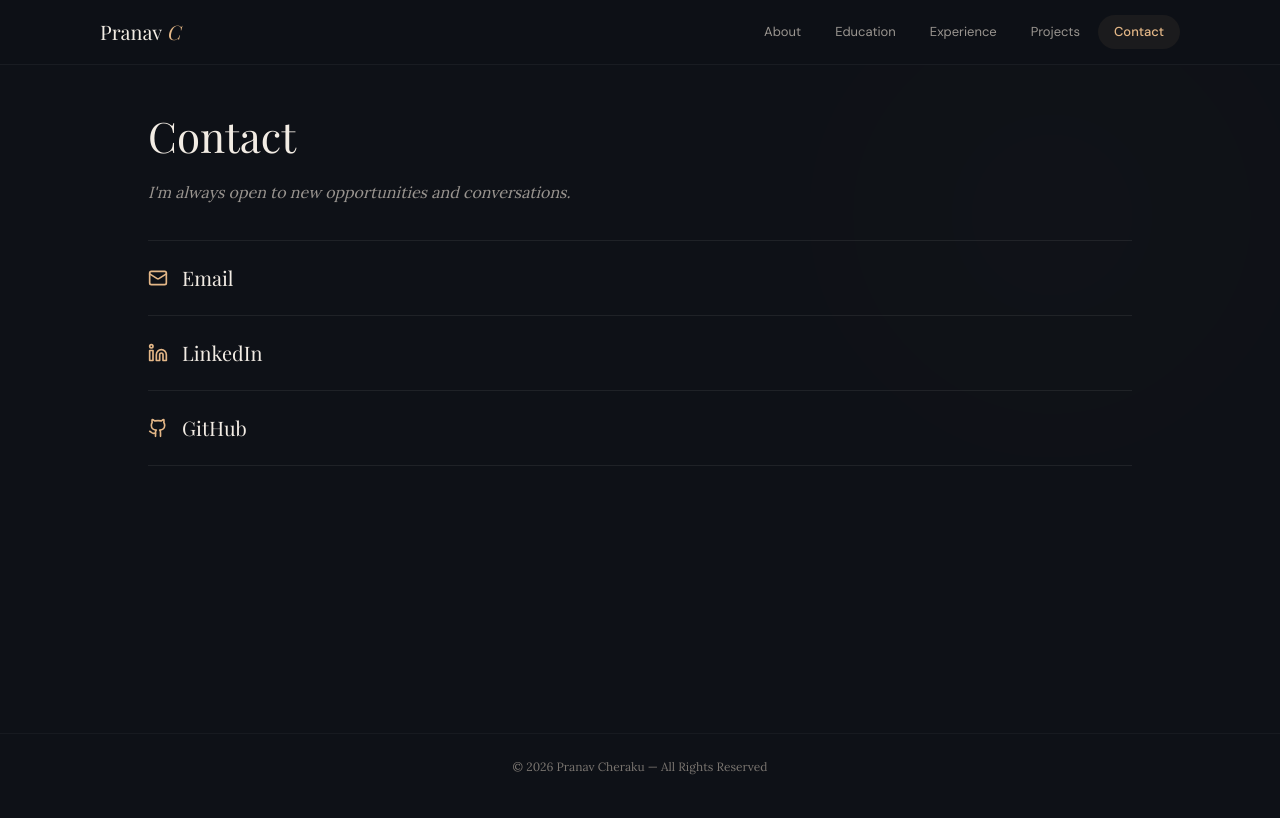
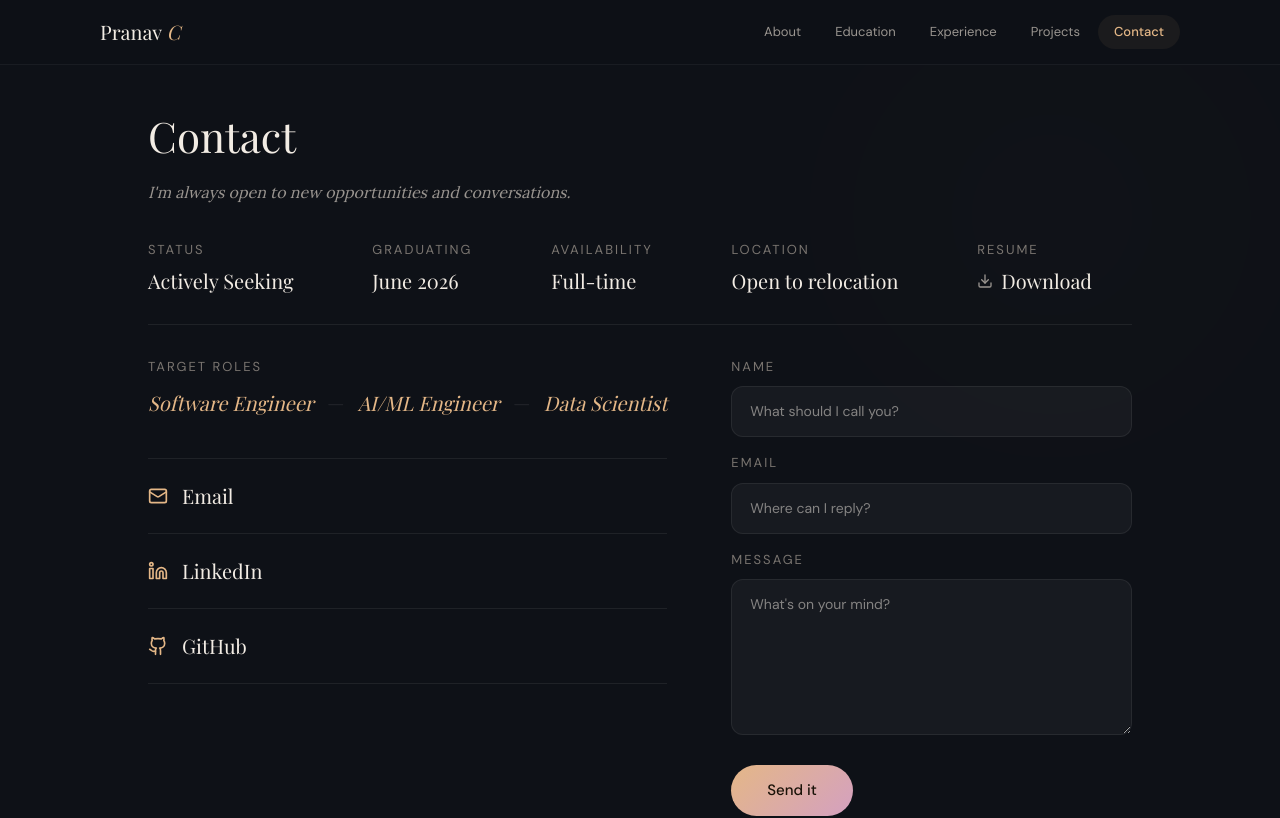
Before and after one commit to pranav-cheraku/portfolio, a Next.js app in the folder my-app/: page /contact in a window 1280 px wide. Shown: the top 818 px of the page. Built offline with nearby package versions, Linux system fonts and the light colour scheme.

Commit message:
Added contact form, role seeking information and resume

```diff
--- /dev/null
+++ b/my-app/app/contact/ContactForm.tsx
@@ -0,0 +1,149 @@
+"use client";
+
+import { useState } from "react";
+import { T } from "@/lib/theme";
+
+// Tracks which field is currently focused for accent border highlight
+type FocusedField = "name" | "email" | "message" | null;
+
+// Shared input style — slightly rounded, border brightens on focus
+function inputStyle(focused: boolean): React.CSSProperties {
+  return {
+    width: "100%",
+    boxSizing: "border-box",
+    background: "rgba(255,255,255,0.04)",
+    border: `1px solid ${focused ? T.accent : T.border}`,
+    borderRadius: 12,
+    padding: "14px 18px",
+    fontFamily: "var(--font-dm-sans), sans-serif",
+    fontSize: 14,
+    color: T.heading,
+    outline: "none",
+    transition: "border-color 0.25s ease",
+  };
+}
+
+// Shared label style
+function labelStyle(): React.CSSProperties {
+  return {
+    display: "block",
+    fontFamily: "var(--font-dm-sans), sans-serif",
+    fontSize: 13,
+    color: T.muted,
+    letterSpacing: 2,
+    textTransform: "uppercase",
+    marginBottom: 10,
+  };
+}
+
+// Contact form with name, email, message fields and a success state on submit
+export default function ContactForm() {
+  const [focused, setFocused] = useState<FocusedField>(null);
+  const [submitted, setSubmitted] = useState(false);
+  const [btnHovered, setBtnHovered] = useState(false);
+
+  const handleSubmit = (e: React.FormEvent) => {
+    e.preventDefault();
+    setSubmitted(true);
+  };
+
+  if (submitted) {
+    return (
+      <div style={{ paddingTop: 8 }}>
+        {/* Success heading */}
+        <div
+          style={{
+            fontFamily: "var(--font-playfair), serif",
+            fontSize: 28,
+            fontWeight: 400,
+            fontStyle: "italic",
+            color: T.accent,
+            marginBottom: 10,
+          }}
+        >
+          Message sent.
+        </div>
+
+        {/* Success subtext */}
+        <div
+          style={{
+            fontFamily: "var(--font-lora), serif",
+            fontSize: 15,
+            color: T.body,
+            fontStyle: "italic",
+          }}
+        >
+          Thanks for reaching out, I&apos;ll get back to you soon!
+        </div>
+      </div>
+    );
+  }
+
+  return (
+    <form onSubmit={handleSubmit}>
+
+      {/* Name field */}
+      <div style={{ marginBottom: 16 }}>
+        <label style={labelStyle()}>Name</label>
+        <input
+          type="text"
+          placeholder="What should I call you?"
+          required
+          onFocus={() => setFocused("name")}
+          onBlur={() => setFocused(null)}
+          style={inputStyle(focused === "name")}
+        />
+      </div>
+
+      {/* Email field */}
+      <div style={{ marginBottom: 16 }}>
+        <label style={labelStyle()}>Email</label>
+        <input
+          type="email"
+          placeholder="Where can I reply?"
+          required
+          onFocus={() => setFocused("email")}
+          onBlur={() => setFocused(null)}
+          style={inputStyle(focused === "email")}
+        />
+      </div>
+
+      {/* Message field */}
+      <div style={{ marginBottom: 24 }}>
+        <label style={labelStyle()}>Message</label>
+        <textarea
+          rows={6}
+          placeholder="What's on your mind?"
+          required
+          onFocus={() => setFocused("message")}
+          onBlur={() => setFocused(null)}
+          style={{ ...inputStyle(focused === "message"), resize: "vertical" }}
+        />
+      </div>
+
+      {/* Submit button — pill shape, warm gradient, left-aligned */}
+      <button
+        type="submit"
+        onMouseEnter={() => setBtnHovered(true)}
+        onMouseLeave={() => setBtnHovered(false)}
+        style={{
+          fontFamily: "var(--font-dm-sans), sans-serif",
+          fontSize: 15,
+          fontWeight: 500,
+          color: "#1a1208",
+          background: `linear-gradient(135deg, ${T.accent}, #d4a0c0)`,
+          border: "none",
+          borderRadius: 50,
+          padding: "14px 36px",
+          cursor: "pointer",
+          opacity: btnHovered ? 0.88 : 1,
+          transform: btnHovered ? "translateY(-2px)" : "translateY(0)",
+          transition: "opacity 0.25s ease, transform 0.25s ease",
+        }}
+      >
+        Send it
+      </button>
+
+    </form>
+  );
+}
--- /dev/null
+++ b/my-app/app/contact/ResumeDownload.tsx
@@ -0,0 +1,50 @@
+"use client";
+
+import { useState } from "react";
+import { Download } from "lucide-react";
+import { T } from "@/lib/theme";
+
+// Resume column — matches the stat label/value style in the stats grid
+export default function ResumeDownload() {
+  const [hovered, setHovered] = useState(false);
+
+  return (
+    <div style={{ marginRight: 40 }}>
+      {/* Label — same style as STATUS, GRADUATING, etc. */}
+      <div
+        style={{
+          fontFamily: "var(--font-dm-sans), sans-serif",
+          fontSize: 13,
+          color: T.muted,
+          letterSpacing: 2,
+          textTransform: "uppercase",
+          marginBottom: 6,
+        }}
+      >
+        Resume
+      </div>
+
+      {/* Download button — sits where the stat value would be */}
+      <a
+        href="/resume.pdf"
+        download
+        onMouseEnter={() => setHovered(true)}
+        onMouseLeave={() => setHovered(false)}
+        style={{
+          display: "inline-flex",
+          alignItems: "center",
+          gap: 8,
+          fontFamily: "var(--font-playfair), serif",
+          fontSize: 20,
+          color: hovered ? T.accent : T.heading,
+          textDecoration: "none",
+          transform: hovered ? "translateY(-2px)" : "translateY(0)",
+          transition: "color 0.25s ease, transform 0.25s ease",
+        }}
+      >
+        <Download size={16} color={hovered ? T.accent : T.body} style={{ transition: "color 0.25s ease" }} />
+        Download
+      </a>
+    </div>
+  );
+}
--- a/my-app/app/contact/page.tsx
+++ b/my-app/app/contact/page.tsx
@@ -1,7 +1,11 @@
 import FadeIn from "@/components/FadeIn";
 import Glow from "@/components/Glow";
 import ContactLinks from "./ContactLinks";
+import ContactForm from "./ContactForm";
+import ResumeDownload from "./ResumeDownload";
 import { T } from "@/lib/theme";
+
+const ROLES = ["Software Engineer", "AI/ML Engineer", "Data Scientist"];
 
 export const metadata = {
   title: "Pranav Cheraku - Contact",
@@ -46,10 +50,112 @@ export default function ContactPage() {
         </p>
       </FadeIn>
 
-      {/* Contact link rows */}
-      <FadeIn delay={120}>
-        <ContactLinks />
+      {/* Stats row — full width */}
+      <FadeIn delay={100}>
+        <div
+          className="contact-stats"
+          style={{
+            display: "grid",
+            gridTemplateColumns: "repeat(5, auto)",
+            justifyContent: "space-between",
+            gap: "0",
+            paddingBottom: 28,
+            borderBottom: `1px solid ${T.border}`,
+            marginBottom: 32,
+          }}
+        >
+          {[
+            { label: "Status", value: "Actively Seeking" },
+            { label: "Graduating", value: "June 2026" },
+            { label: "Availability", value: "Full-time" },
+            { label: "Location", value: "Open to relocation" },
+          ].map(({ label, value }) => (
+            <div key={label}>
+              <div
+                style={{
+                  fontFamily: "var(--font-dm-sans), sans-serif",
+                  fontSize: 13,
+                  color: T.muted,
+                  letterSpacing: 2,
+                  textTransform: "uppercase",
+                  marginBottom: 6,
+                }}
+              >
+                {label}
+              </div>
+              <div
+                style={{
+                  fontFamily: "var(--font-playfair), serif",
+                  fontSize: 20,
+                  color: T.heading,
+                }}
+              >
+                {value}
+              </div>
+            </div>
+          ))}
+
+          {/* Resume — fifth column */}
+          <ResumeDownload />
+
+        </div>
       </FadeIn>
+
+      {/* Two-column layout — seeking+links left, form right */}
+      <div className="contact-layout" style={{ display: "grid", gridTemplateColumns: "1fr 1fr", gap: 64, alignItems: "start" }}>
+
+        {/* Left column: seeking roles + contact links */}
+        <FadeIn delay={160} direction="left">
+          <div>
+            {/* Seeking label */}
+            <div
+              style={{
+                fontFamily: "var(--font-dm-sans), sans-serif",
+                fontSize: 12,
+                color: T.muted,
+                letterSpacing: 2,
+                textTransform: "uppercase",
+                fontSize: 13,
+                marginBottom: 12,
+              }}
+            >
+              Target Roles
+            </div>
+
+            {/* Role types — all on one line */}
+            <div style={{ display: "flex", alignItems: "center", gap: 14, marginBottom: 40 }}>
+              {ROLES.map((role, i) => (
+                <span key={role} style={{ display: "flex", alignItems: "center", gap: 14 }}>
+                  <span
+                    style={{
+                      fontFamily: "var(--font-playfair), serif",
+                      fontSize: 20,
+                      fontWeight: 400,
+                      fontStyle: "italic",
+                      color: T.accent,
+                      whiteSpace: "nowrap",
+                    }}
+                  >
+                    {role}
+                  </span>
+                  {i < ROLES.length - 1 && (
+                    <span style={{ color: T.border }}>—</span>
+                  )}
+                </span>
+              ))}
+            </div>
+
+            {/* Contact links */}
+            <ContactLinks />
+          </div>
+        </FadeIn>
+
+        {/* Right column: contact form */}
+        <FadeIn delay={200} direction="right">
+          <ContactForm />
+        </FadeIn>
+
+      </div>
     </div>
   );
 }
--- a/my-app/app/globals.css
+++ b/my-app/app/globals.css
@@ -16,6 +16,21 @@
 
 .nav-mobile-menu-closing {
   animation: nav-slide-up 0.25s cubic-bezier(0.22, 1, 0.36, 1) forwards;
+}
+
+@keyframes pulse {
+  0%, 100% { opacity: 1; transform: scale(1);   }
+  50%       { opacity: 0.4; transform: scale(0.85); }
+}
+
+.status-dot {
+  display: inline-block;
+  width: 7px;
+  height: 7px;
+  border-radius: 50%;
+  background: #7bc47a;
+  animation: pulse 2s ease-in-out infinite;
+  flex-shrink: 0;
 }
 
 @media (max-width: 640px) {
@@ -84,4 +99,21 @@
   .leadership-card .detail-text {
     font-size: 12px !important;
   }
+
+  /* Contact stats wrap into 2 columns */
+  .contact-stats {
+    grid-template-columns: repeat(2, 1fr) !important;
+    gap: 24px !important;
+  }
+
+  /* Contact layout stacks vertically */
+  .contact-layout {
+    grid-template-columns: 1fr !important;
+    gap: 40px !important;
+  }
+
+  /* Contact form name + email stack vertically */
+  .contact-form-row {
+    grid-template-columns: 1fr !important;
+  }
 }
```
Also changed, not shown: 1 other file (tests, documents, lock files or other folders).
